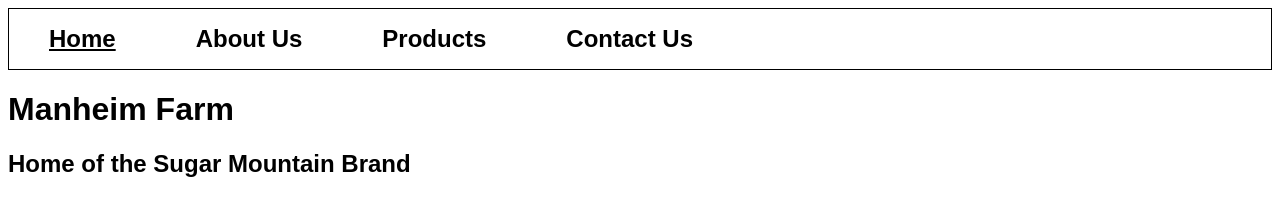
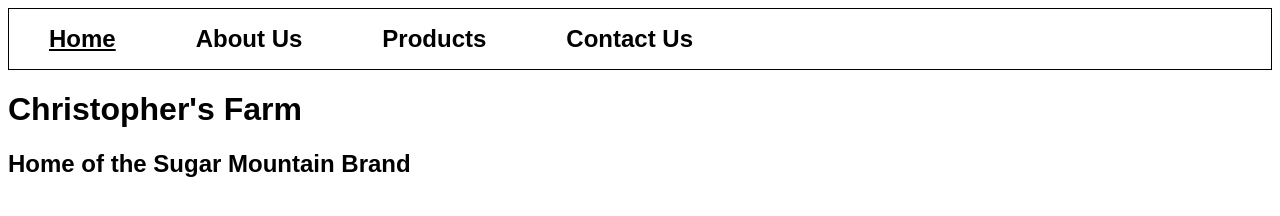
Before and after one commit to ChrisBenz1998/manheim-farm-wireframe2, a plain HTML site: page index.html in a window 1280 px wide. Drawn offline with Linux system fonts and the light colour scheme.

Commit message:
This is Christopher's Farm

```diff
--- a/index.html
+++ b/index.html
@@ -3,7 +3,7 @@
 <head>
     <meta charset="UTF-8">
     <meta name="viewport" content="width=<device-width>, initial-scale=1.0">
-    <title>Manheim Farm: Home</title>
+    <title>Christopher's Farm: Home</title>
     <link rel="stylesheet" href="styles/main.css">
 </head>
 <body>
@@ -38,7 +38,7 @@
     </header>
 
     <main>
-        <h1>Manheim Farm</h1>
+        <h1>Christopher's Farm</h1>
         <h2>Home of the Sugar Mountain Brand</h2>
       </main>
 </body>
```
Also changed, not shown: about-us.html (+2 -2 lines), contact-us.html (+1 -1 lines), products.html (+1 -1 lines).
